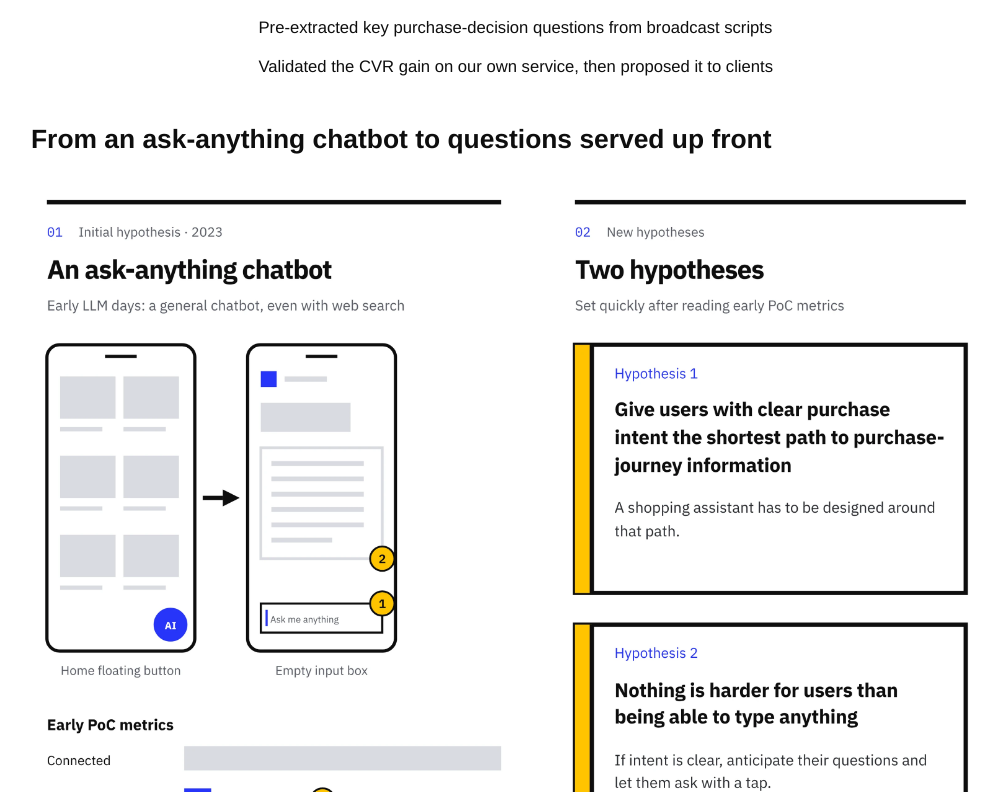
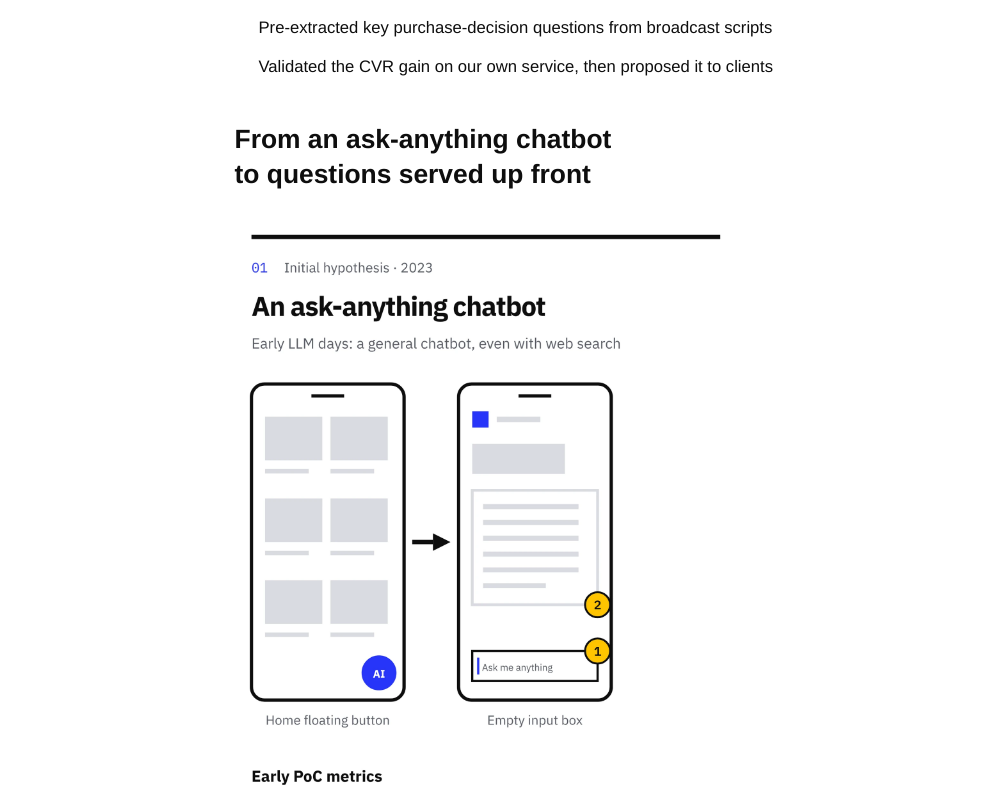
Before and after one commit to JayJgao/jayjgao.github.io, a Next.js app: page /en/projects/buzzni-chatbot/ in a window 1280 px wide. Shown: the part 1428-2220 px from the top of the page, without its empty margins (97-1096 px from the left). Built offline with nearby package versions, Linux system fonts and the light colour scheme; a web font is replaced by a local one.

Commit message:
fix: keep chatbot figures aligned within the content column

```diff
--- a/src/styles/globals.css
+++ b/src/styles/globals.css
@@ -900,6 +900,7 @@ html[lang="zh"] .hero-display {
 
 .mdx-content .pivot-figure {
   margin: 2.5rem 0 0;
+  width: 100%;
   max-width: 32rem;
 }
 
@@ -959,13 +960,10 @@ html[lang="zh"] .hero-display {
   line-height: 1.6;
 }
 
-@media (min-width: 68rem) {
+/* 64rem of panels + 18rem metadata rail/gap + 6rem page gutters. */
+@media (min-width: 88rem) {
   .mdx-content .pivot-figure {
-    max-width: none;
-    width: min(64rem, calc(100vw - 2 * var(--page-gutter)));
-    /* Offset half of the 15rem metadata rail plus its 3rem gap. */
-    margin-left: calc(50% - 9rem);
-    transform: translateX(-50%);
+    max-width: 64rem;
   }
 
   .mdx-content .pivot-figure__panels {
```
Also changed, not shown: 1 other file (tests, documents, lock files or other folders).
